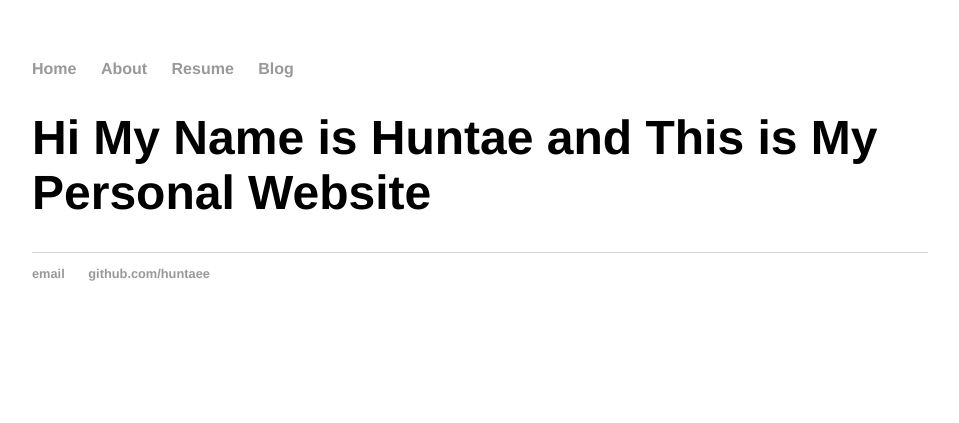
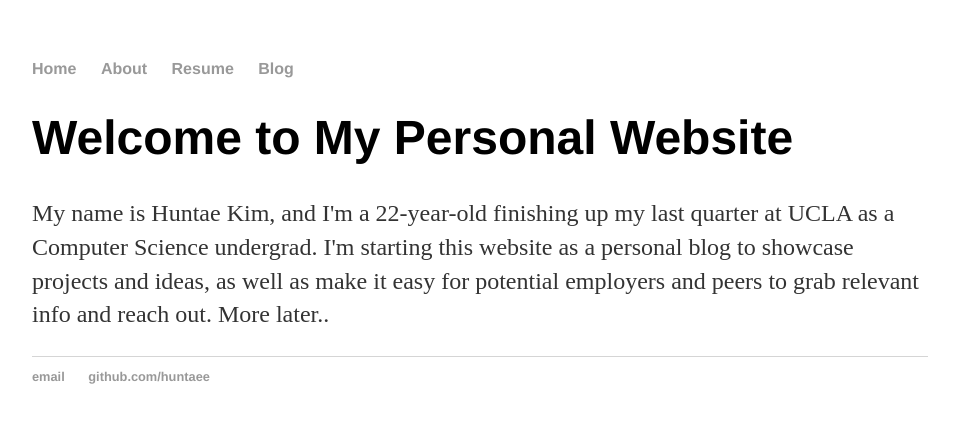
Before and after one commit to huntaee/huntaee.github.io, a Jekyll site: the page built from about/index.html, in a window 1280 px wide. Shown: the top 423 px of the page, without its empty margins (160-1119 px from the left). Built offline with Jekyll 4.4.1, drawn with Linux system fonts in a browser that asks for light colours.

Commit message:
Update index.html

```diff
--- a/about/index.html
+++ b/about/index.html
@@ -3,6 +3,9 @@ layout: default
 title: Resume
 ---
 <div class="blurb">
-	<h1>Hi My Name is Huntae and This is My Personal Website</h1>
+	<h1>Welcome to My Personal Website</h1>
+	<p> My name is Huntae Kim, and I'm a 22-year-old finishing up my last quarter at UCLA as a Computer Science undergrad.
+	I'm starting this website as a personal blog to showcase projects and ideas, as well as make it easy for potential employers
+	and peers to grab relevant info and reach out. More later..</p>
 </div><!-- /.blurb -->
 </div><!-- /.container -->
```
